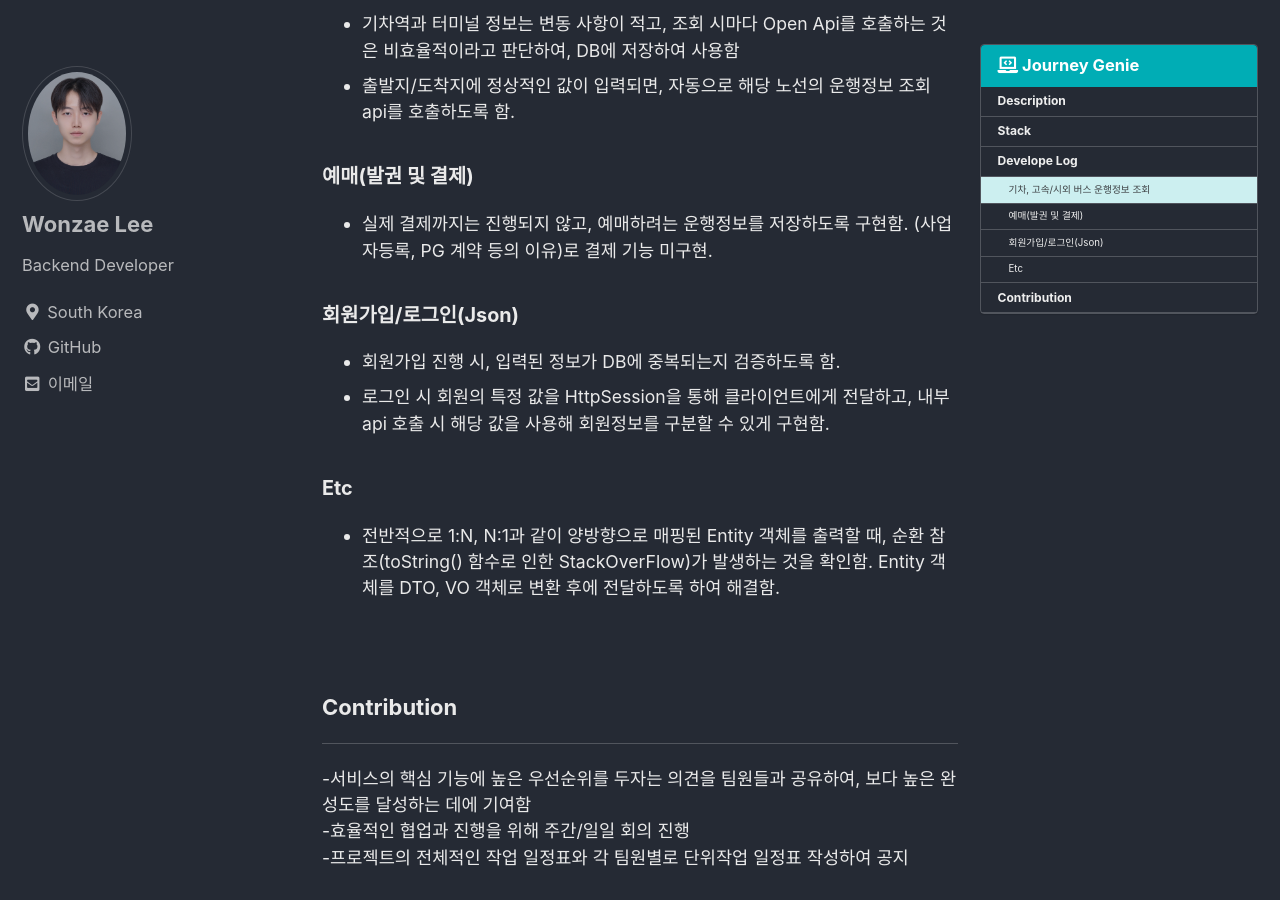
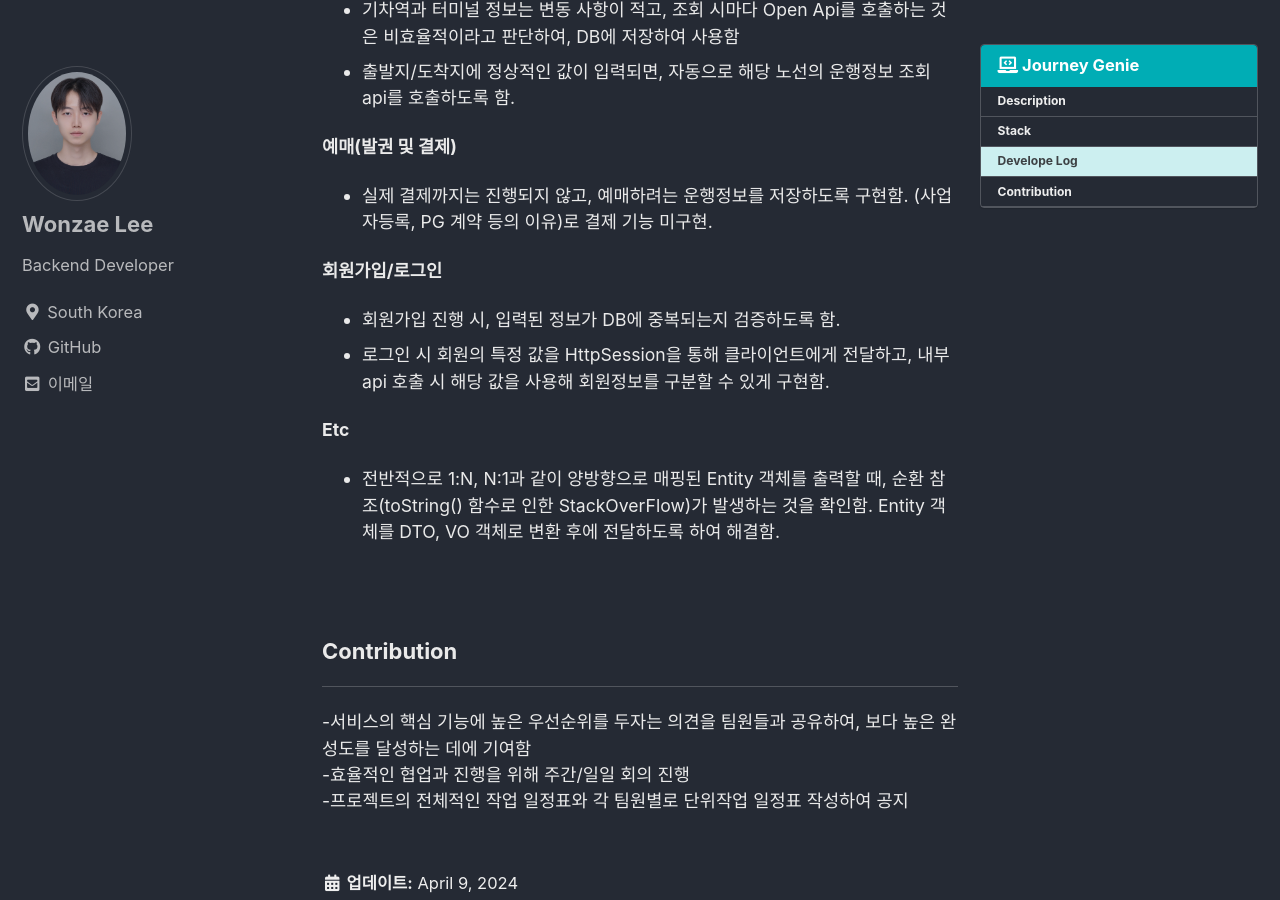
Before and after one commit to one-zeze/one-zeze.github.io, a Jekyll site: the page built from _posts/projects/2024-04-09-journeygenie.md, in a window 1280 px wide and 900 px high, scrolled down 1002 px. Built offline with Jekyll 4.4.1, drawn with Linux system fonts in a browser that asks for light colours; cached includes are drawn as plain includes.

Commit message:
change log list

```diff
--- a/_posts/projects/2024-04-09-journeygenie.md
+++ b/_posts/projects/2024-04-09-journeygenie.md
@@ -33,21 +33,21 @@ toc_icon: "laptop-code"
 
 ---
 
-#### 기차, 고속/시외 버스 운행정보 조회
+**기차, 고속/시외 버스 운행정보 조회**
 
 - 기차역과 터미널 정보는 변동 사항이 적고, 조회 시마다 Open Api를 호출하는 것은 비효율적이라고 판단하여, DB에 저장하여 사용함
 - 출발지/도착지에 정상적인 값이 입력되면, 자동으로 해당 노선의 운행정보 조회 api를 호출하도록 함.
 
-#### 예매(발권 및 결제)
+**예매(발권 및 결제)**
 
 - 실제 결제까지는 진행되지 않고, 예매하려는 운행정보를 저장하도록 구현함. (사업자등록, PG 계약 등의 이유)로 결제 기능 미구현.
 
-#### 회원가입/로그인(Json)
+**회원가입/로그인**
 
 - 회원가입 진행 시, 입력된 정보가 DB에 중복되는지 검증하도록 함.
 - 로그인 시 회원의 특정 값을 HttpSession을 통해 클라이언트에게 전달하고, 내부 api 호출 시 해당 값을 사용해 회원정보를 구분할 수 있게 구현함.
 
-#### Etc
+**Etc**
 
 - 전반적으로 1:N, N:1과 같이 양방향으로 매핑된 Entity 객체를 출력할 때, 순환 참조(toString() 함수로 인한 StackOverFlow)가 발생하는 것을 확인함. Entity 객체를 DTO, VO 객체로 변환 후에 전달하도록 하여 해결함.
 
```
Also changed, not shown: _posts/projects/2024-04-09-provit.md (+6 -6 lines).
